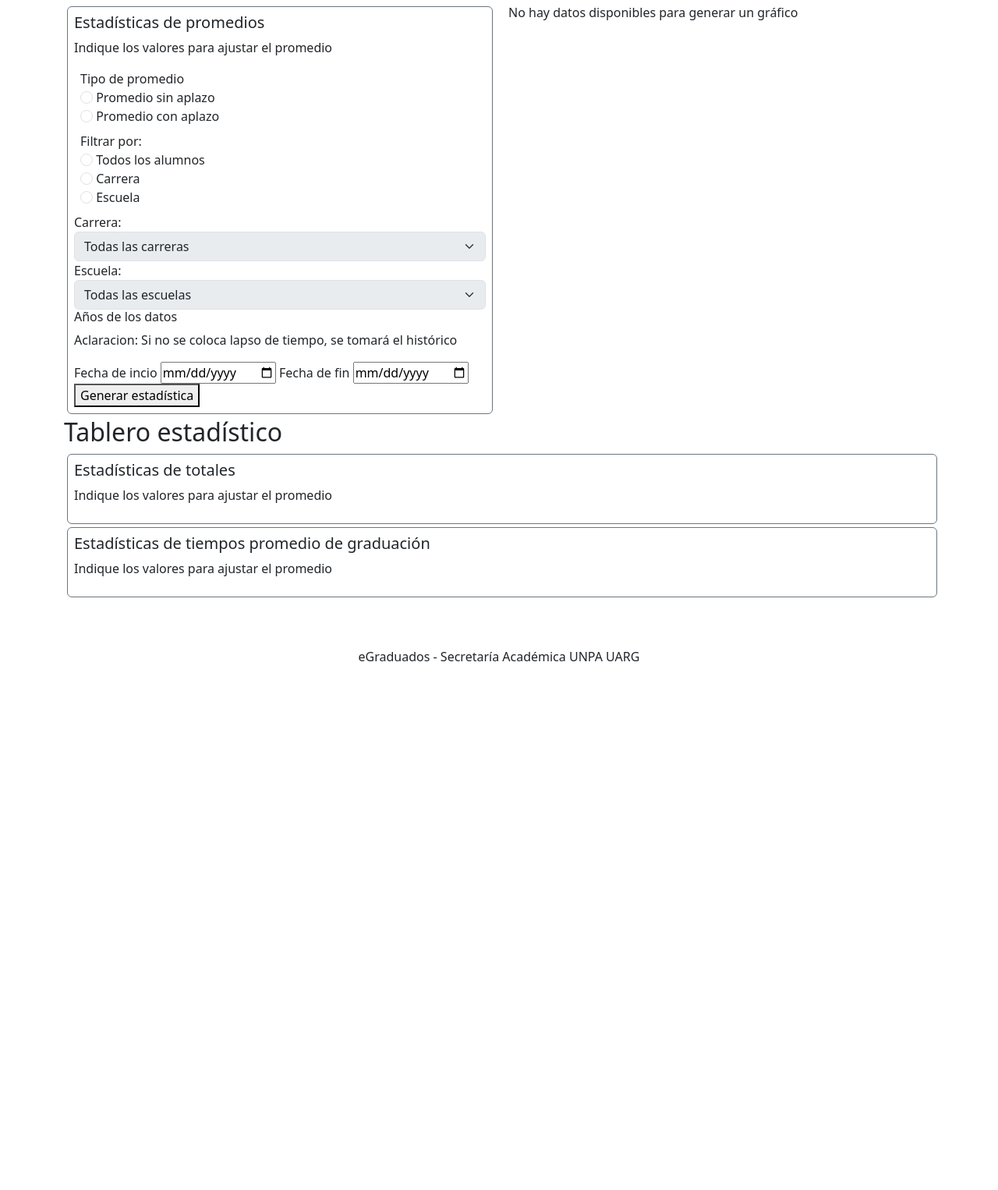
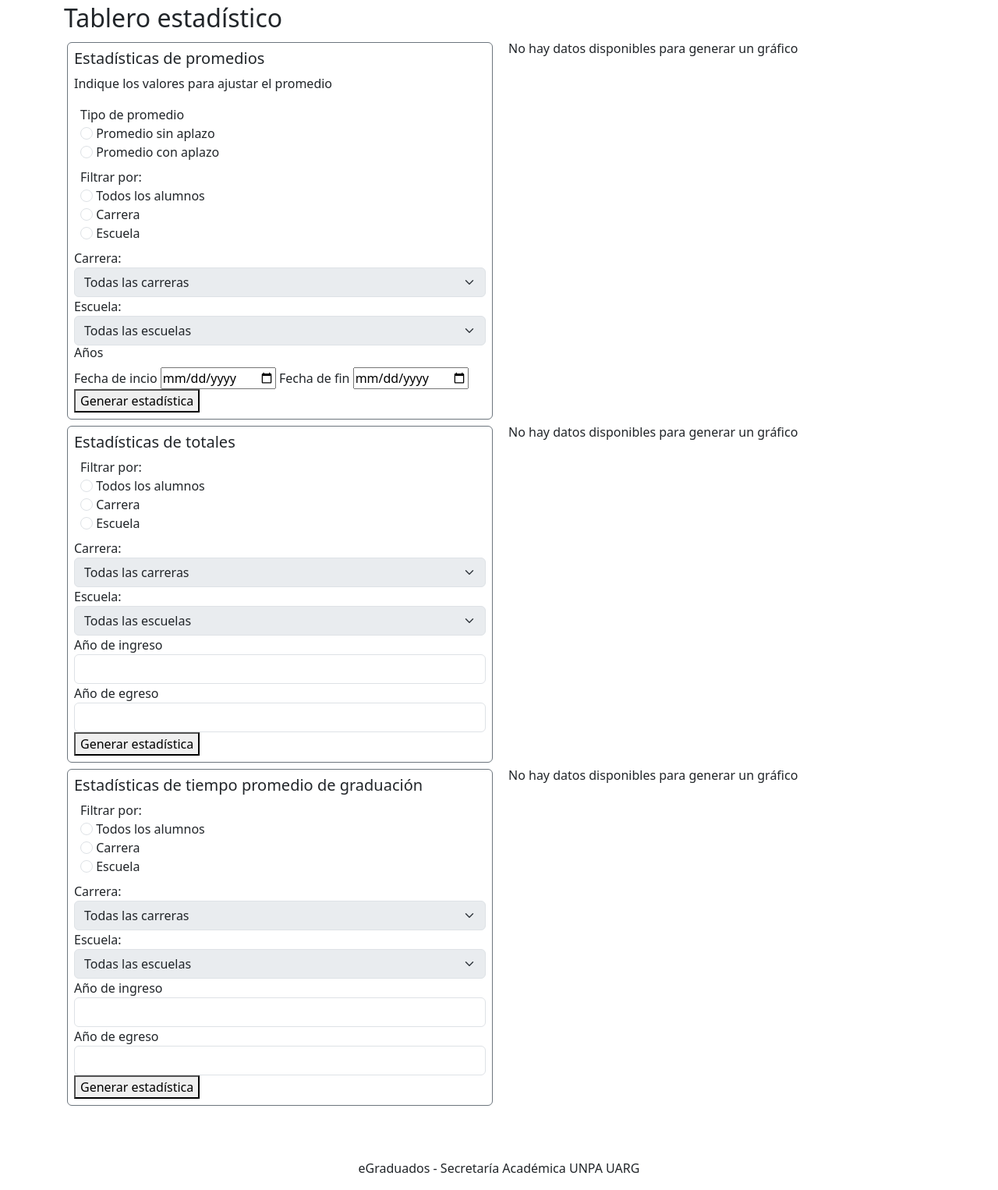
Before and after one commit to SantillanDottaLucas/eGraduados, a Django app: page /estadisticas/ in a window 1280 px wide. Shown: the part 56-1582 px from the top of the page at 78% size. Before the commit the page ends 904 px from the top, so only its background shows below. Run offline with Django 5.2, Linux system fonts and the light colour scheme; a map, chart or similar area stays blank.

Commit message:
feat: actualizacion de estadisticas

```diff
--- a/B-Codigo/academico/servicios/consulta_estadisticas.py
+++ b/B-Codigo/academico/servicios/consulta_estadisticas.py
@@ -31,3 +31,6 @@ def consultar_promedios(tipoPromedio, filtro, carrera, escuela, fechaInicio, fec
             )
         )
     return graduados
+
+def consultar_total(carrera, escuela, anioIngreso, anioEgreso):
+    return
--- a/B-Codigo/academico/servicios/graficador_estadistico.py
+++ b/B-Codigo/academico/servicios/graficador_estadistico.py
@@ -1,4 +1,4 @@
-def graficar_promedio(resultado):
+def graficar_promedio(resultado, tipoGrafico):
     dato= {
         'etiquetas': ['promedio'], #Basicamente las "barras del gráfico". Para comparar Sistemas enfermeria, etc.
         'valores': resultado['promedio']  if resultado['promedio'] is not None else 0 #Por un valor invalido
--- a/B-Codigo/academico/static/js/estadisticas.js
+++ b/B-Codigo/academico/static/js/estadisticas.js
@@ -1,48 +1,65 @@
-const filtroEscuela = document.getElementById("filtroEscuela");
-const filtroCarrera = document.getElementById("filtroCarrera");
 
-const campoEscuela = document.getElementById("campoEscuela");
-const campoCarrera = document.getElementById("campoCarrera");
+document.querySelectorAll("form").forEach(form => {
+    const filtroTodos = form.querySelector(".filtroTodos");
+    const filtroEscuela = form.querySelector(".filtroEscuela");
+    const filtroCarrera = form.querySelector(".filtroCarrera");
 
-function actualizarFiltro(){
-    campoEscuela.disabled = !filtroEscuela.checked;
-    campoEscuela.required = filtroEscuela.checked;
+    const campoEscuela = form.querySelector(".campoEscuela");
+    const campoCarrera = form.querySelector(".campoCarrera");
 
-    campoCarrera.disabled = !filtroCarrera.checked;
-    campoCarrera.required = filtroCarrera.checked;
-}
-filtroEscuela.addEventListener("change",actualizarFiltro);
-filtroCarrera.addEventListener("change",actualizarFiltro);
+    if (!filtroTodos || !filtroEscuela || !filtroCarrera ||
+        !campoEscuela || !campoCarrera) {
+        return;
+    }
+
+    function actualizarFiltro() {
+        campoEscuela.disabled = !filtroEscuela.checked;
+        campoEscuela.required = filtroEscuela.checked;
+
+        campoCarrera.disabled = !filtroCarrera.checked;
+        campoCarrera.required = filtroCarrera.checked;
+    }
+
+    filtroTodos.addEventListener("change", actualizarFiltro);
+    filtroEscuela.addEventListener("change", actualizarFiltro);
+    filtroCarrera.addEventListener("change", actualizarFiltro);
+
+    actualizarFiltro();
+});
 
 
-actualizarFiltro();
 
+document.querySelectorAll(".contenedorGrafico").forEach(contenedor => {
+    const canvas = contenedor.querySelector(".graficoPromedios");
+    const mensaje = contenedor.querySelector(".mensajeSinDatos");
+    const idDatos = contenedor.dataset.datos;
+    const jsonDatos = document.getElementById(idDatos);
 
-const canvas=document.getElementById("graficoPromedios");
-const mensaje = document.getElementById("mensajeSinDatos");
-const jsonDatos= document.getElementById("datos-grafico");
+    if (!canvas || !mensaje || !jsonDatos) {
+        return;
+    }
 
-if (canvas && jsonDatos) {
-    const datos= JSON.parse(jsonDatos.textContent);
+    const datos = JSON.parse(jsonDatos.textContent);
 
-    if(datos == null || datos.valores.length === 0){
-        canvas.hidden=true;
-        mensaje.hidden=false;
-    }else{
-        canvas.hidden= false;
-        mensaje.hidden=true;
+    if (datos === null || !datos.valores || datos.valores.length === 0) {
+        canvas.hidden = true;
+        mensaje.hidden = false;
+    } else {
+        canvas.hidden = false;
+        mensaje.hidden = true;
+
         new Chart(canvas, {
-            type: 'bar',
+            type: "bar",
             data: {
                 labels: datos.etiquetas,
                 datasets: [{
-                    label: 'Promedio de graduados',
+                    label: "Estadística",
                     data: datos.valores
                 }]
             },
             options: {
                 responsive: true,
-                maintainAspectRatio:false,
+                maintainAspectRatio: false,
                 scales: {
                     y: {
                         min: 0,
@@ -52,6 +69,4 @@ if (canvas && jsonDatos) {
             }
         });
     }
-}
-
-console.log(canvas)
+});
--- a/B-Codigo/academico/templates/academico/estadisticas.html
+++ b/B-Codigo/academico/templates/academico/estadisticas.html
@@ -4,6 +4,7 @@
 {% block content %}
 
 <div class="container ">
+    <h2>Tablero estadístico</h2>
     <div class="row">
         <!--LA URL ES EL NOMBRE DEL MÉTODO DE LA VIEW-->
         <form method="get" action="{% url 'estadisticas_promedios' %}" class="col-6">
@@ -29,17 +30,17 @@
                 <div class="form-group m-2">
                     <label>Filtrar por:</label>
                     <div>
-                        <input id="filtroTodos" value="todos" class="form-check-input" type="radio" name="filtro" required>
+                        <input value="todos" class="filtroTodos form-check-input" type="radio" name="filtro" required>
                         <label>Todos los alumnos</label>
                     </div>
 
                     <div>
-                        <input id="filtroCarrera" value="carrera" class="form-check-input" type="radio" name="filtro">
+                        <input value="carrera" class="filtroCarrera form-check-input" type="radio" name="filtro">
                         <label>Carrera</label>
                     </div>
 
                     <div>
-                        <input id="filtroEscuela" value="escuela" class="form-check-input" type="radio" name="filtro">
+                        <input value="escuela" class="filtroEscuela form-check-input" type="radio" name="filtro">
                         <label>Escuela</label>
                     </div>
                 </div>
@@ -47,7 +48,7 @@
                 <!--CARRERA-->
                 <div> <!--Analizar si es mejor NONE o disable-->
                     <label>Carrera:</label>
-                    <select class="form-select" name="carrera" id="campoCarrera" disabled>
+                    <select class="campoCarrera form-select" name="carrera" disabled>
                         <option value="">Todas las carreras</option>
                         {% for carrera in carreras %}
                         <option value="{{carrera.id}}">
@@ -62,7 +63,7 @@
 
                 <div>
                     <label>Escuela:</label>
-                    <select class="form-select" name="escuela" id="campoEscuela" disabled>
+                    <select class="campoEscuela form-select" name="escuela" disabled>
                         <option value="">Todas las escuelas</option>
                         {% for carrera in carreras %}
                         <option value="{{carrera.escuela}}">
@@ -75,14 +76,13 @@
                 <!--LAPSO DE TIEMPO-->
 
                 <div>
-                    <h6>Años de los datos</h6>
-                    <p>Aclaracion: Si no se coloca lapso de tiempo, se tomará el histórico</p>
+                    <h6>Años</h6>
 
                     <label>Fecha de incio</label>
-                    <input type="date" value="fechaInicio">
+                    <input type="date" name="fechaInicio">
 
                     <label>Fecha de fin</label>
-                    <input type="date" value="fechaFin">
+                    <input type="date" name="fechaFin">
                 </div>
 
 
@@ -95,33 +95,165 @@
         </form>
         <!--Grafico aca-->
 
-        <div class="col-6" id="contenedorGrafico">
-            <p id="mensajeSinDatos">No hay datos disponibles para generar un gráfico</p>
-            <canvas  id="graficoPromedios"></canvas>
-            {{ datos_grafico|json_script:"datos-grafico" }}
+        <div class="col-6 contenedorGrafico" data-datos="datos-promedios">
+            <p class="mensajeSinDatos">No hay datos disponibles para generar un gráfico</p>
+            <canvas  class="graficoPromedios"></canvas>
+            {{ datos_promedios|json_script:"datos-promedios" }}
         </div>
     </div>
-    <h2>Tablero estadístico</h2>
+
+    <div class="row">
+        <form  method="get" action="{% url 'estadisticas_totales' %}" class="col-6">
+            <section class="container p-2 border border-1 border-secondary rounded bt-2 m-1">
+                <h5>Estadísticas de totales</h5>
+
+                <div class="form-group m-2">
+                    <label>Filtrar por:</label>
+                    <div>
+                        <input value="todos" class="filtroTodos form-check-input" type="radio" name="filtro" required>
+                        <label>Todos los alumnos</label>
+                    </div>
+
+                    <div>
+                        <input value="carrera" class="filtroCarrera form-check-input" type="radio" name="filtro">
+                        <label>Carrera</label>
+                    </div>
+
+                    <div>
+                        <input value="escuela" class="filtroEscuela form-check-input" type="radio" name="filtro">
+                        <label>Escuela</label>
+                    </div>
+                </div>
+
+                <!--CARRERA-->
+                <div> <!--Analizar si es mejor NONE o disable-->
+                    <label>Carrera:</label>
+                    <select class="campoCarrera form-select" name="carrera" disabled >
+                        <option value="">Todas las carreras</option>
+                        {% for carrera in carreras %}
+                        <option value="{{carrera.id}}">
+                            {{carrera.nombre}}
+                        </option>
+                        {% endfor %}
+                    </select>
+                </div>
 
 
-    <div>
-        <form>
-            <section class="container p-2 border border-1 border-secondary rounded bt-2 m-1">
-                <h5>Estadísticas de totales</h5>
-                <p>Indique los valores para ajustar el promedio</p>
+                <!--ESCUELA-->
 
+                <div>
+                    <label>Escuela:</label>
+                    <select class="campoEscuela form-select" name="escuela" disabled>
+                        <option value="">Todas las escuelas</option>
+                        {% for carrera in carreras %}
+                        <option value="{{carrera.escuela}}">
+                            {{carrera.escuela}}
+                        </option>
+                        {% endfor %}
+                    </select>
+                </div>
+
+                <!--AÑO INGRESO-->
+                <div>
+                    <label>Año de ingreso</label>
+                    <input type="number" class="form-control" name="anioIngreso">
+                </div>
+
+
+                <div>
+                    <label>Año de egreso</label>
+                    <input type="number" class="form-control" name="anioEgreso">
+                </div>
+
+                <button type="submit">
+                    Generar estadística
+                </button>
             </section>
         </form>
+
+        <div class="col-6 contenedorGrafico" data-datos="datos-totales">
+            <p class="mensajeSinDatos">No hay datos disponibles para generar un gráfico</p>
+            <canvas  class="graficoPromedios"></canvas>
+            {{ datos_totales|json_script:"datos-totales" }}
+        </div>
     </div>
 
+    <div class="row">
+        <form  method="get" action="{% url 'estadisticas_tiempos' %}" class="col-6">
+            <section class="container p-2 border border-1 border-secondary rounded bt-2 m-1">
+                <h5>Estadísticas de tiempo promedio de graduación</h5>
 
-        <form>
-            <section class="container p-2 border border-1 border-secondary rounded bt-2 m-1">
-                <h5>Estadísticas de tiempos promedio de graduación</h5>
-                <p>Indique los valores para ajustar el promedio</p>
+                <div class="form-group m-2">
+                    <label>Filtrar por:</label>
+                    <div>
+                        <input value="todos" class="filtroTodos form-check-input" type="radio" name="filtro" required>
+                        <label>Todos los alumnos</label>
+                    </div>
 
+                    <div>
+                        <input value="carrera" class="filtroCarrera form-check-input" type="radio" name="filtro">
+                        <label>Carrera</label>
+                    </div>
+
+                    <div>
+                        <input value="escuela" class="filtroEscuela form-check-input" type="radio" name="filtro">
+                        <label>Escuela</label>
+                    </div>
+                </div>
+
+                <!--CARRERA-->
+                <div> <!--Analizar si es mejor NONE o disable-->
+                    <label>Carrera:</label>
+                    <select class="campoCarrera form-select" name="carrera" disabled>
+                        <option value="">Todas las carreras</option>
+                        {% for carrera in carreras %}
+                        <option value="{{carrera.id}}">
+                            {{carrera.nombre}}
+                        </option>
+                        {% endfor %}
+                    </select>
+                </div>
+
+
+                <!--ESCUELA-->
+
+                <div>
+                    <label>Escuela:</label>
+                    <select class="campoEscuela form-select" name="escuela" disabled>
+                        <option value="">Todas las escuelas</option>
+                        {% for carrera in carreras %}
+                        <option value="{{carrera.escuela}}">
+                            {{carrera.escuela}}
+                        </option>
+                        {% endfor %}
+                    </select>
+                </div>
+
+                <!--AÑO INGRESO-->
+                <div>
+                    <label>Año de ingreso</label>
+                    <input type="number" class="form-control" name="anioIngreso">
+                </div>
+
+
+                <div>
+                    <label>Año de egreso</label>
+                    <input type="number" class="form-control" name="anioEgreso">
+                </div>
+
+                <button type="submit">
+                    Generar estadística
+                </button>
             </section>
         </form>
+
+        <div class="col-6 contenedorGrafico" data-datos="datos-tiempos">
+            <p class="mensajeSinDatos">No hay datos disponibles para generar un gráfico</p>
+            <canvas  class="graficoPromedios"></canvas>
+            {{ datos_tiempos|json_script:"datos-tiempos" }}
+        </div>
+    </div>
+
 
 
 
--- a/B-Codigo/academico/urls.py
+++ b/B-Codigo/academico/urls.py
@@ -6,5 +6,7 @@ urlpatterns=[
     path("",views.index, name="index"),
     path("generacion-titulos/", views.generacion_titulos, name="generacion_titulos"),
     path("estadisticas/", views.estadisticas, name="estadisticas"),
-    path("estdisticas/", views.estadisticas_promedios, name="estadisticas_promedios")
+    path("estdisticas/", views.estadisticas_promedios, name="estadisticas_promedios"),
+    path("estadisticas/",views.estadisticas_totales, name="estadisticas_totales"),
+    path("estadisticas/",views.estadisticas_tiempos, name="estadisticas_tiempos")
 ]
--- a/B-Codigo/academico/views.py
+++ b/B-Codigo/academico/views.py
@@ -1,6 +1,6 @@
 from django.shortcuts import render
-from .servicios.consulta_estadisticas import consultar_promedios #Punto inicial para buscar dentro de la misma carpeta
-from .servicios.graficador_estadistico import graficar_promedio
+from .servicios.consulta_estadisticas import * #Punto inicial para buscar dentro de la misma carpeta
+from .servicios.graficador_estadistico import *
 
 # Create your views here.
 #Redirigir al index
@@ -40,6 +40,22 @@ def estadisticas_promedios(request):
 
     dato =consultar_promedios(tipo_promedio, filtro, carrera, escuela, fechaInicio, fechaFin)
 
-    datos_grafico= graficar_promedio(dato)
+    datos_promedios= graficar_promedio(dato)
 
-    return render(request, 'academico/estadisticas.html',{'datos_grafico':datos_grafico})
+    return render(request, 'academico/estadisticas.html',{'datos_promedios':datos_promedios})
+
+def estadisticas_totales(request):
+
+    carrera = request.GET.get("carrera")
+    escuela = request.GET.get("escuela")
+    anioIngreso = request.GET.get("anioIngreso")
+    anioEgreso= request.GET.get("anioEgreso")
+
+    dato = consultar_total(carrera,escuela,anioIngreso, anioEgreso)
+    datos_totales = graficar_total(dato)
+
+    return render(request, 'academico/estadisticas.html', {'datos_totales':datos_totales})
+
+def estadisticas_tiempos(request):
+
+    return render(request, 'academico/estadisticas.html', {'datos_tiempos':datos_tiempos})
```
